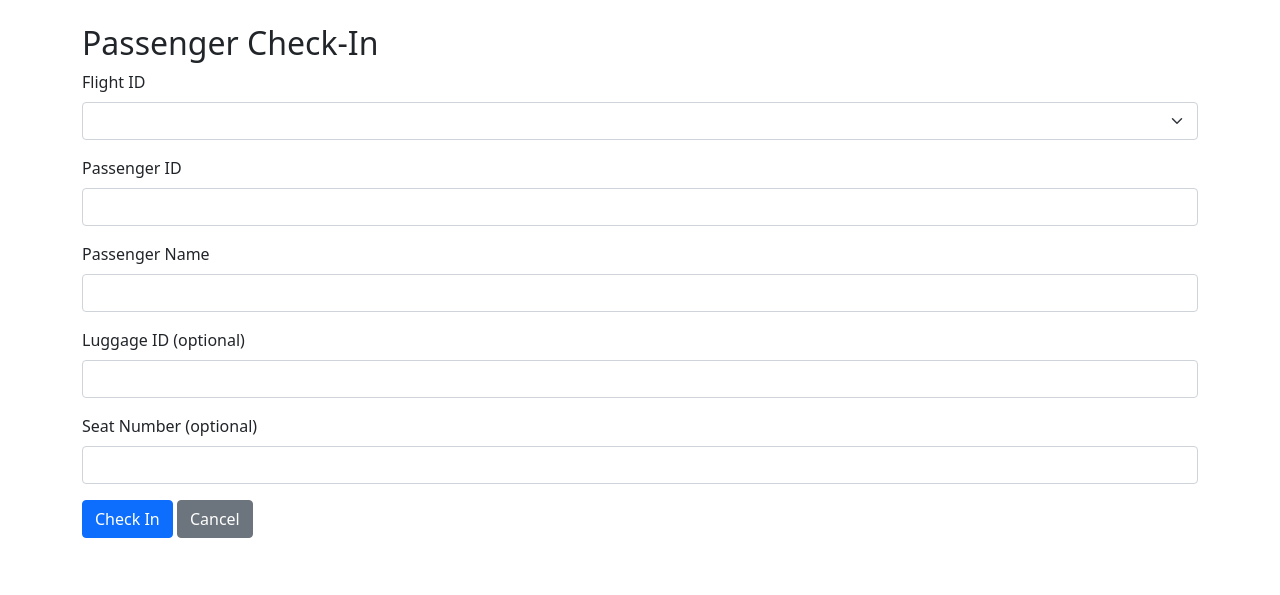
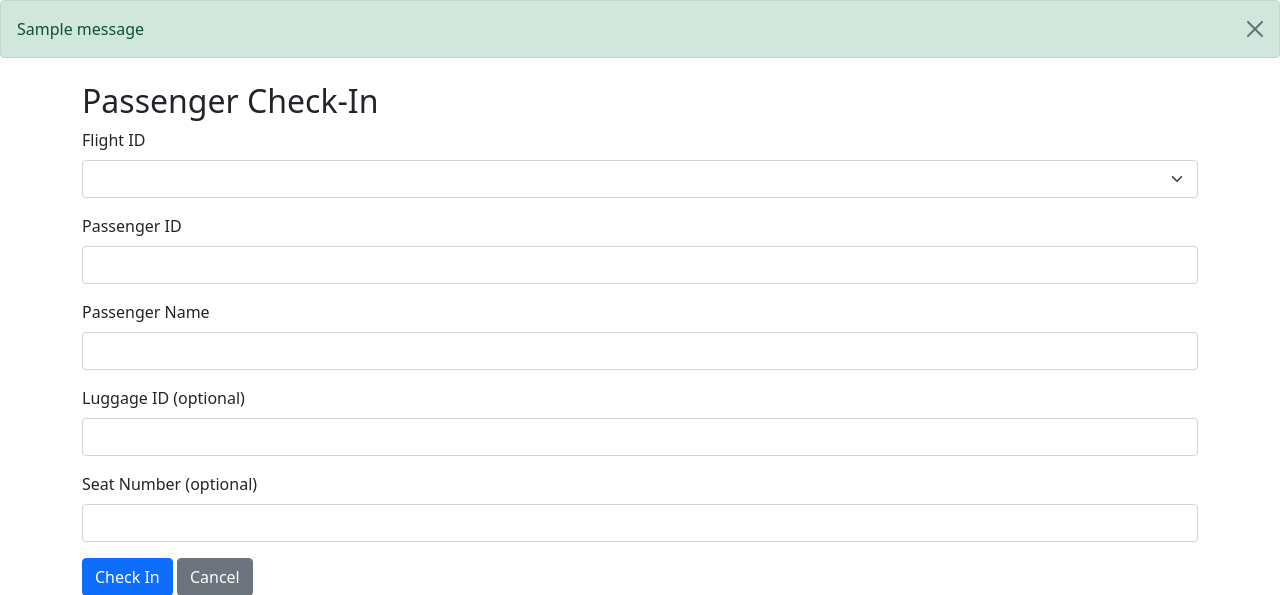
Before and after one commit to LSiret/Airport-Management-System, a Flask app: page /checkin in a window 1280 px wide. Shown: the top 595 px of the page. Run offline with Flask 3, Linux system fonts and the light colour scheme; one stand-in notice (Sample message) is shown; lists and menus that the app fills with data are empty.

Commit message:
checkin form feedback

```diff
--- a/App.py
+++ b/App.py
@@ -1,9 +1,10 @@
 # Import necessary files
 from AirportController import AirportController
-from flask import Flask, render_template, request, redirect, url_for
+from flask import Flask, render_template, request, redirect, url_for, flash
 
 # Initialize the Flask app
 app = Flask(__name__)
+app.secret_key = 'bigSecret123'
 
 # Define a route for the home page
 @app.route('/')
@@ -51,7 +52,13 @@ def checkin_passenger():
     passenger_name = request.form['passenger_name']
     luggage = request.form.get('luggage')
     seat = request.form.get('seat')
-    airport_controller.add_passenger(flight_id, passenger_id, passenger_name, luggage, seat)
+
+    try:
+        airport_controller.add_passenger(flight_id, passenger_id, passenger_name, luggage, seat)
+        flash(f"Passenger {passenger_name} successfully checked in for flight {flight_id}.", 'success')
+    except Exception as e:
+        flash(f"Check-in failed: {str(e)}", 'danger')
+
     return redirect(url_for('checkin'))
 
 
--- a/templates/checkin.html
+++ b/templates/checkin.html
@@ -7,6 +7,17 @@
   <link rel="stylesheet" href="https://cdn.jsdelivr.net/npm/bootstrap@5.1.0/dist/css/bootstrap.min.css">
 </head>
 <body>
+  {% with messages = get_flashed_messages(with_categories=true) %}
+  {% if messages %}
+    {% for category, message in messages %}
+      <div class="alert alert-{{ category }} alert-dismissible fade show" role="alert">
+        {{ message }}
+        <button type="button" class="btn-close" data-bs-dismiss="alert" aria-label="Close"></button>
+      </div>
+    {% endfor %}
+  {% endif %}
+{% endwith %}
+
   <div class="container mt-4">
     <h2>Passenger Check-In</h2>
     <form action="/checkin_passenger" method="POST">
```
